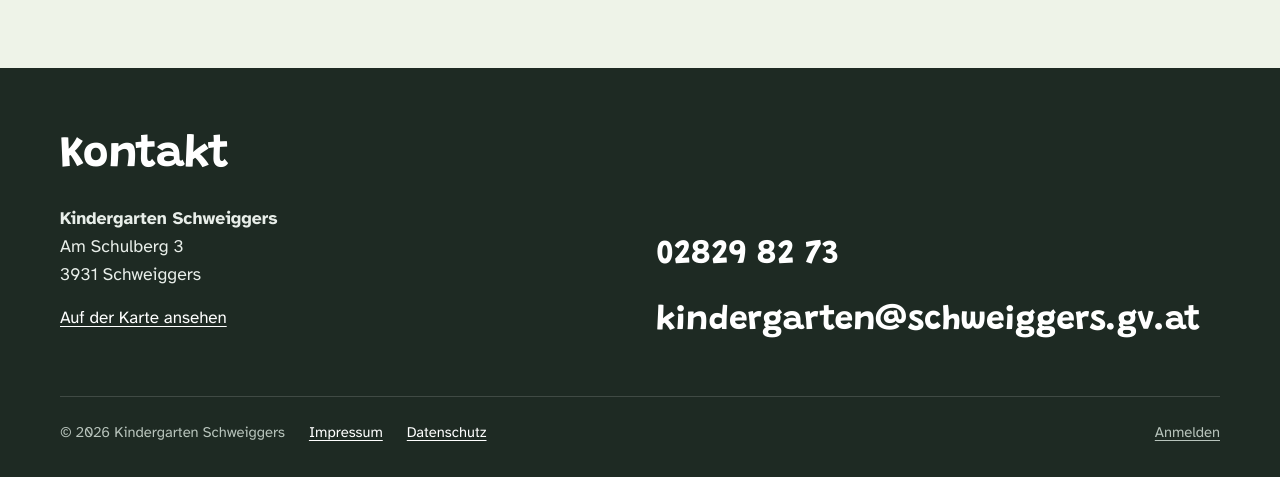
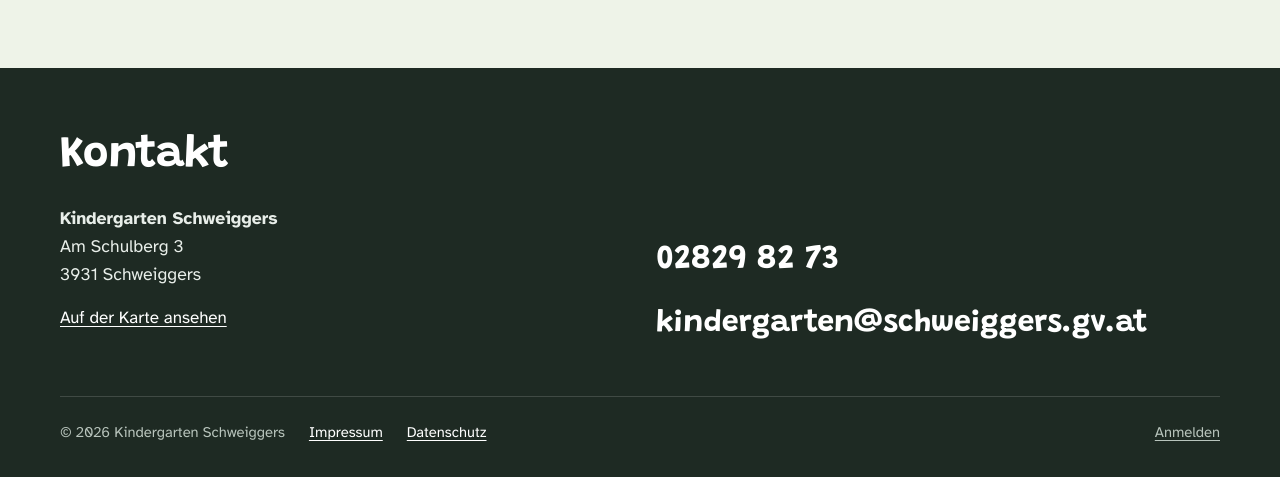
Before and after one commit to breichr/kiga-schweiggers, a PHP site: page / in a window 1280 px wide. Shown: the part 5772-6249 px from the top of the page. Run offline with PHP 8.4, Linux system fonts and the light colour scheme.

Commit message:
Kontakt: E-Mail-Adresse am Handy kleiner statt umbrechen
Die Schriftgröße der Adresse passt sich jetzt an die verfügbare Breite
und die Länge der Adresse an, sodass sie in einer Zeile bleibt. Der
Umbruch nach dem „@“ bleibt nur als Notlösung für ältere Browser.

Co-Authored-By: Claude Opus 5.5 <noreply@anthropic.com>
Claude-Session: https://claude.ai/code/session_01GumffxseEdXLdbPDTUGT9Z

```diff
--- a/assets/style.css
+++ b/assets/style.css
@@ -182,7 +182,9 @@ p { margin: 0 0 1em; }
 .site-footer h2 { color: #fff; }
 .footer-grid { display: grid; grid-template-columns: 1fr 1fr; gap: 2rem; align-items: end; }
 address { font-style: normal; font-size: 1.1rem; margin-bottom: 1rem; }
-.contact-links { display: grid; gap: .75rem; justify-items: start; }
+.contact-links { display: grid; gap: .75rem; justify-items: start; container-type: inline-size; }
+/* E-Mail so weit verkleinern, dass sie in eine Zeile passt (--len = Zeichenanzahl) */
+.big-link.mail { font-size: min(clamp(1.4rem, 1rem + 1.6vw, 2.1rem), 100cqi / (var(--len, 30) * .62)); }
 .big-link { font-family: var(--display); font-weight: 700; font-size: clamp(1.4rem, 1rem + 1.6vw, 2.1rem); text-decoration: none; overflow-wrap: break-word; }
 .big-link:hover { color: var(--sun); }
 .footer-meta { display: flex; flex-wrap: wrap; gap: 1.5rem; margin-top: 3rem; padding-top: 1.5rem; border-top: 1px solid rgba(255,255,255,.15); font-size: .92rem; color: #b8c4bc; }
--- a/index.php
+++ b/index.php
@@ -326,7 +326,7 @@ $v = @filemtime(__DIR__ . '/assets/style.css') ?: 1;
     </div>
     <div class="contact-links">
       <?php if (!empty($a['telefon'])): ?><a class="big-link" href="<?= e(tel_link($a['telefon'])) ?>"><?= e($a['telefon']) ?></a><?php endif; ?>
-      <?php if (!empty($a['email'])): ?><a class="big-link" href="mailto:<?= e($a['email']) ?>"><?= e_email($a['email']) ?></a><?php endif; ?>
+      <?php if (!empty($a['email'])): ?><a class="big-link mail" style="--len:<?= mb_strlen($a['email']) ?>" href="mailto:<?= e($a['email']) ?>"><?= e_email($a['email']) ?></a><?php endif; ?>
     </div>
   </div>
   <div class="wrap footer-meta">
```
